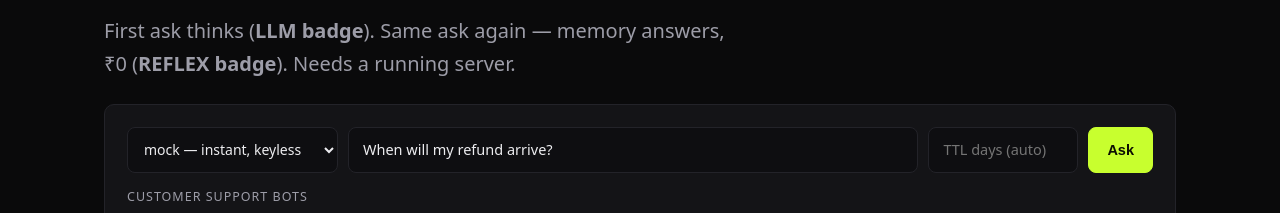
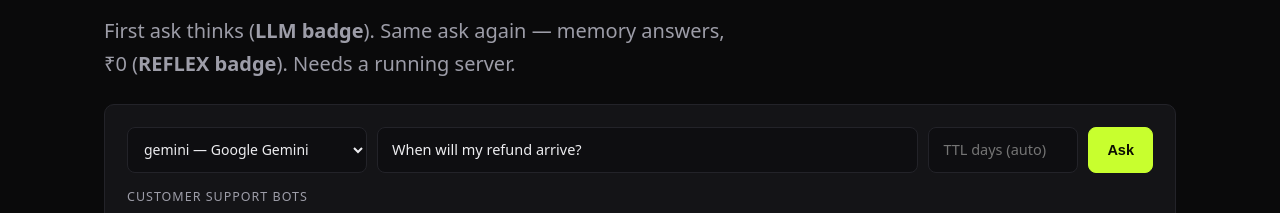
Before and after one commit to GetSetHimi/memflex, an Astro site in the folder site/: page /how-it-works in a window 1280 px wide. Shown: the part 2400-2613 px from the top of the page. Built offline with nearby package versions, Linux system fonts and the light colour scheme; Astro itself is replaced by a stand-in of ours; no server answers.

Commit message:
Playground: gemini default + openrouter option

```diff
--- a/site/src/pages/how-it-works.astro
+++ b/site/src/pages/how-it-works.astro
@@ -92,8 +92,9 @@ score &lt; 0.65 → llm       # novel: think, distill, save</pre></div></div>
     <div class="card rv" style="margin-top:24px">
       <div class="askrow" style="margin-top:0">
         <select id="trymodel" aria-label="Model">
+          <option value="gemini/gemini-flash-latest" selected>gemini — Google Gemini</option>
+          <option value="openrouter/deepseek/deepseek-chat">openrouter — DeepSeek via OpenRouter</option>
           <option value="mock/mock-echo">mock — instant, keyless</option>
-          <option value="gemini/gemini-flash-latest">gemini — Google Gemini</option>
         </select>
         <input id="tryq" type="text" maxlength="300" value="When will my refund arrive?" aria-label="Your question" />
         <input id="tryttl" type="number" min="1" max="365" placeholder="TTL days (auto)" aria-label="Memory TTL in days" style="max-width:150px" title="How many days this answer stays in memory. Blank = auto (1 day for changing facts, 30 for stable ones)." />
```
